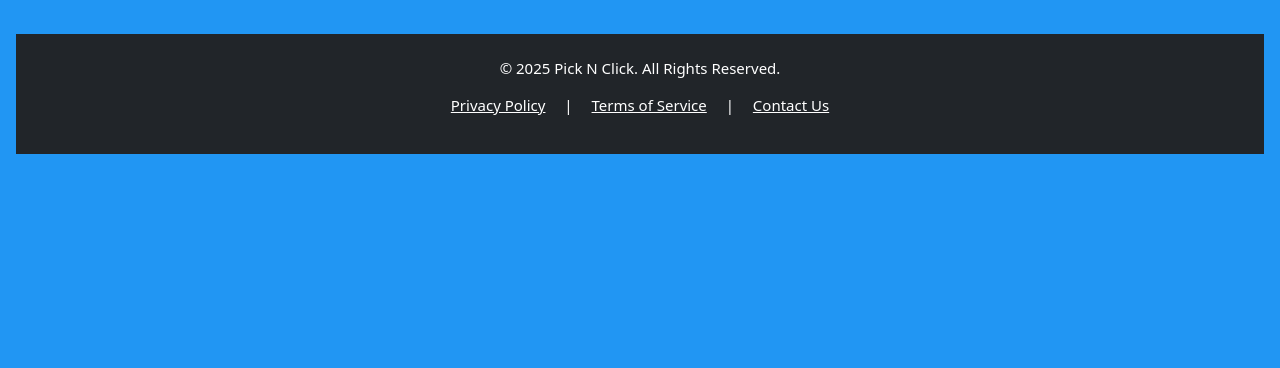
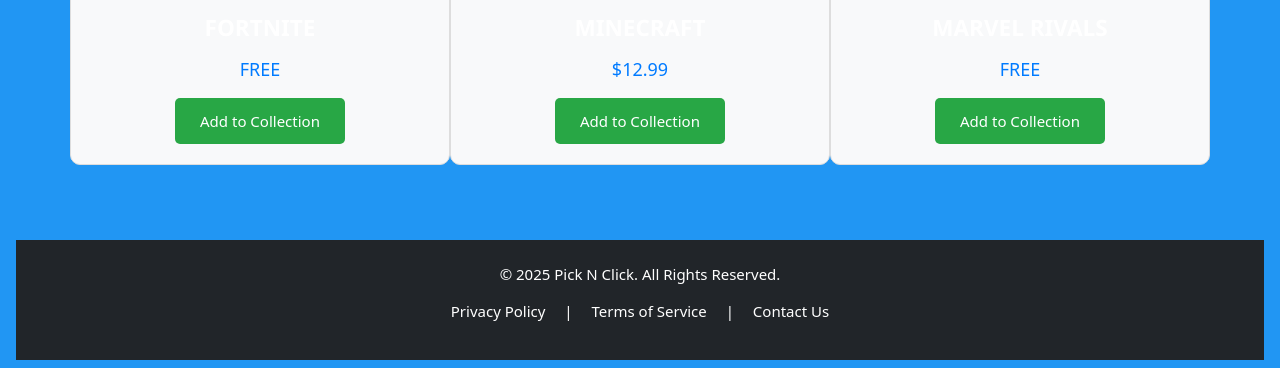
Before and after one commit to kefcabz/Pick-n-Click, a PHP site: page /explore.php in a window 1280 px wide. Shown: the part 901-1269 px from the top of the page. Before the commit the page ends 1055 px from the top, so only its background shows below. Run offline with PHP 8.4, Linux system fonts and the light colour scheme.

Commit message:
add mysyles.css

```diff
--- a/mystyles.css
+++ b/mystyles.css
@@ -13,6 +13,12 @@
     gap: 10px;
 }
 
+.w3-bar {
+    width: 100%;
+    margin:0;
+    padding:0;
+}
+
 .w3-input {
     margin-bottom: 15px;
 }
@@ -24,4 +30,84 @@
 
 .w3-container {
     text-align: center;
+    padding: 0;
 }
+
+.game-item img {
+    width: 20%;
+    height: 350px;
+    border-radius: 10px;
+}
+
+.game-card {
+    margin-bottom: 30px;
+    border: 1px solid #ddd;
+    border-radius: 10px;
+    padding: 20px;
+    text-align: center;
+    background-color: #f8f9fa;
+    transition: transform 0.3s ease;
+}
+
+.game-card:hover {
+    transform: scale(1.05);
+    box-shadow: 0 0 10px rgba(0, 0, 0, 0.2);
+}
+
+.game-name {
+    font-size: 1.5rem;
+    font-weight: bold;
+    margin-top: 15px;
+}
+
+.game-price {
+    color: #007bff;
+    margin: 15px 0;
+    font-size: 1.2rem;
+}
+
+.add-to-collection-button {
+    background-color: #28a745;
+    color: white;
+    border: none;
+    padding: 12px 25px;
+    border-radius: 5px;
+    cursor: pointer;
+    font-size: 1rem;
+}
+
+.add-to-collection-button:hover {
+    background-color: #218838;
+}
+
+
+.notification {
+    position: fixed;
+    top: 10px;
+    right: 20px;
+    background-color: #4CAF50;
+    color: white;
+    padding: 10px 20px;
+    border-radius: 5px;
+    z-index: 1000;
+    display: none;
+    transition: opacity 0.5s;
+}
+
+
+footer {
+    background-color: #343a40;
+    color: white;
+    padding: 20px 0;
+    text-align: center;
+}
+
+footer a {
+    color: #f8f9fa;
+    text-decoration: none;
+    margin: 0 10px;
+}
+
+footer a:hover {
+    color: #ffc107;
+}
```
